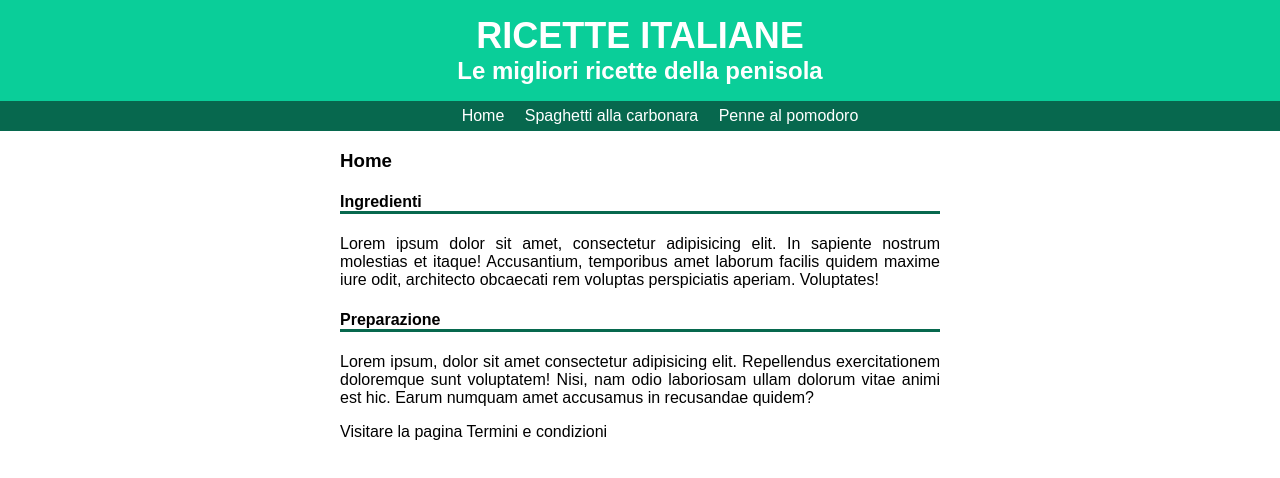
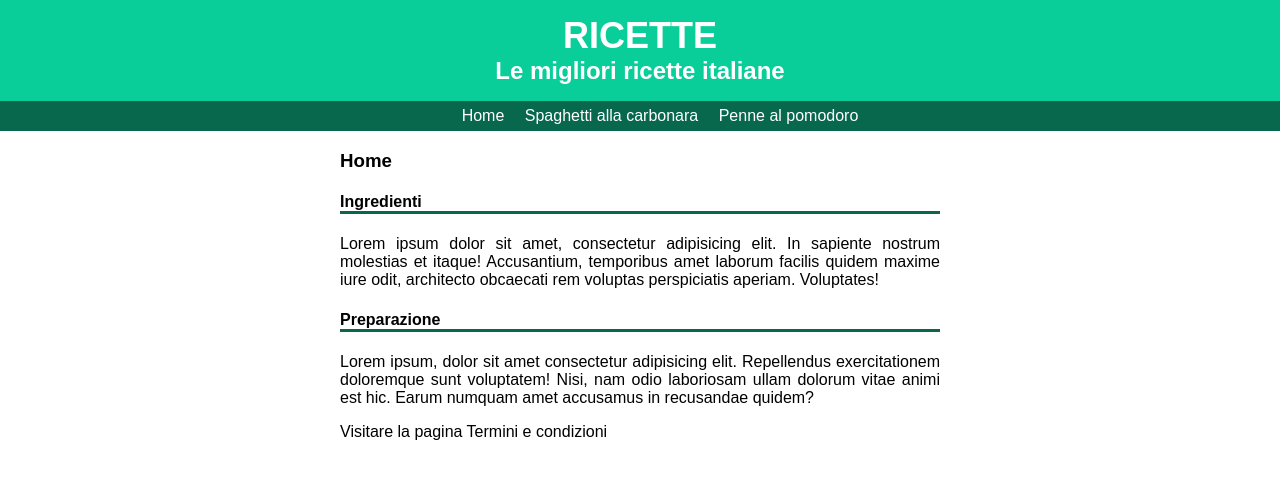
Before and after one commit to davidighi/corso, a plain HTML site: page index.html in a window 1280 px wide. Drawn offline with Linux system fonts and the light colour scheme.

Commit message:
Update index.html

```diff
--- a/index.html
+++ b/index.html
@@ -9,8 +9,8 @@
 <body>
     <div id="header">
         <a href="#" id="head">
-            <h1>Ricette Italiane</h1>
-            <h2>Le migliori ricette della penisola</h2>
+            <h1>Ricette</h1>
+            <h2>Le migliori ricette italiane</h2>
             <ul id="nav">
                 <li><a href="#">Home</a></li>
                 <li><a href="pages/carbonara.html">Spaghetti alla carbonara</a></li>
```
